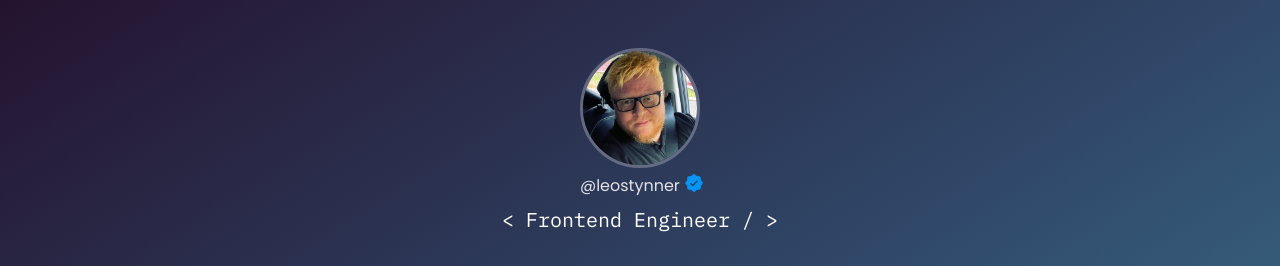
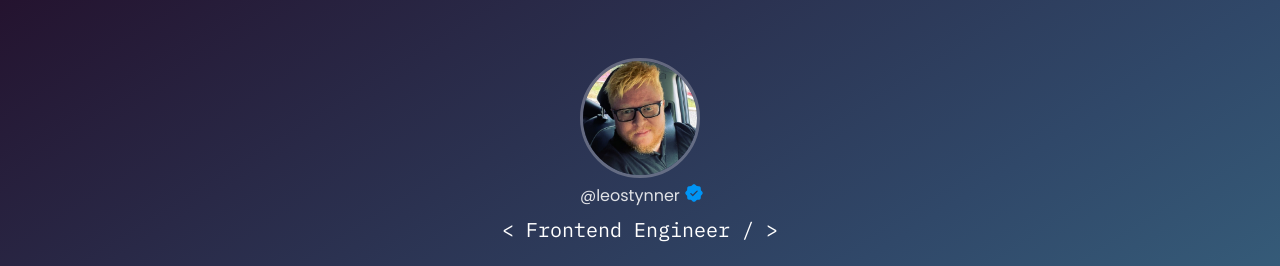
Before and after one commit to leonardoalmir/link-bio, a plain HTML site: page index.html in a window 1280 px wide. Shown: the top 266 px of the page. Drawn offline with Linux system fonts and the light colour scheme.

Commit message:
Atualizando estrutura do index.html

```diff
--- a/index.html
+++ b/index.html
@@ -14,12 +14,14 @@
                 <img src="./img/leo.jpg" alt="Uma foto minha (Leo). Nela, eu estou dentro de um carro usando um cinto de segurança, estou de óculos.">
             </div>
             <div class="usuario">
-                <h1>@leostynner</h1>
-                <div class="verificado">
-                    <svg xmlns="http://www.w3.org/2000/svg" width="20" height="20" fill="#fff" id="svg_verificado" viewBox="0 0 256 256"><path d="M225.86,102.82c-3.77-3.94-7.67-8-9.14-11.57-1.36-3.27-1.44-8.69-1.52-13.94-.15-9.76-.31-20.82-8-28.51s-18.75-7.85-28.51-8c-5.25-.08-10.67-.16-13.94-1.52-3.56-1.47-7.63-5.37-11.57-9.14C146.28,23.51,138.44,16,128,16s-18.27,7.51-25.18,14.14c-3.94,3.77-8,7.67-11.57,9.14C88,40.64,82.56,40.72,77.31,40.8c-9.76.15-20.82.31-28.51,8S41,67.55,40.8,77.31c-.08,5.25-.16,10.67-1.52,13.94-1.47,3.56-5.37,7.63-9.14,11.57C23.51,109.72,16,117.56,16,128s7.51,18.27,14.14,25.18c3.77,3.94,7.67,8,9.14,11.57,1.36,3.27,1.44,8.69,1.52,13.94.15,9.76.31,20.82,8,28.51s18.75,7.85,28.51,8c5.25.08,10.67.16,13.94,1.52,3.56,1.47,7.63,5.37,11.57,9.14C109.72,232.49,117.56,240,128,240s18.27-7.51,25.18-14.14c3.94-3.77,8-7.67,11.57-9.14,3.27-1.36,8.69-1.44,13.94-1.52,9.76-.15,20.82-.31,28.51-8s7.85-18.75,8-28.51c.08-5.25.16-10.67,1.52-13.94,1.47-3.56,5.37-7.63,9.14-11.57C232.49,146.28,240,138.44,240,128S232.49,109.73,225.86,102.82Zm-52.2,6.84-56,56a8,8,0,0,1-11.32,0l-24-24a8,8,0,0,1,11.32-11.32L112,148.69l50.34-50.35a8,8,0,0,1,11.32,11.32Z"></path></svg>
+                <div class="user_inffo">
+                    <h1>@leostynner</h1>
+                    <div class="verificado">
+                        <svg xmlns="http://www.w3.org/2000/svg" width="20" height="20" fill="#fff" id="svg_verificado" viewBox="0 0 256 256"><path d="M225.86,102.82c-3.77-3.94-7.67-8-9.14-11.57-1.36-3.27-1.44-8.69-1.52-13.94-.15-9.76-.31-20.82-8-28.51s-18.75-7.85-28.51-8c-5.25-.08-10.67-.16-13.94-1.52-3.56-1.47-7.63-5.37-11.57-9.14C146.28,23.51,138.44,16,128,16s-18.27,7.51-25.18,14.14c-3.94,3.77-8,7.67-11.57,9.14C88,40.64,82.56,40.72,77.31,40.8c-9.76.15-20.82.31-28.51,8S41,67.55,40.8,77.31c-.08,5.25-.16,10.67-1.52,13.94-1.47,3.56-5.37,7.63-9.14,11.57C23.51,109.72,16,117.56,16,128s7.51,18.27,14.14,25.18c3.77,3.94,7.67,8,9.14,11.57,1.36,3.27,1.44,8.69,1.52,13.94.15,9.76.31,20.82,8,28.51s18.75,7.85,28.51,8c5.25.08,10.67.16,13.94,1.52,3.56,1.47,7.63,5.37,11.57,9.14C109.72,232.49,117.56,240,128,240s18.27-7.51,25.18-14.14c3.94-3.77,8-7.67,11.57-9.14,3.27-1.36,8.69-1.44,13.94-1.52,9.76-.15,20.82-.31,28.51-8s7.85-18.75,8-28.51c.08-5.25.16-10.67,1.52-13.94,1.47-3.56,5.37-7.63,9.14-11.57C232.49,146.28,240,138.44,240,128S232.49,109.73,225.86,102.82Zm-52.2,6.84-56,56a8,8,0,0,1-11.32,0l-24-24a8,8,0,0,1,11.32-11.32L112,148.69l50.34-50.35a8,8,0,0,1,11.32,11.32Z"></path></svg>
+                    </duv>
                 </div>
-                <h3>&lt; Frontend Engineer  / &gt;</h3>
             </div>
+            <h3>&lt; Frontend Engineer  / &gt;</h3>
         </div>
 
         <div class="menu_botoes">
```
